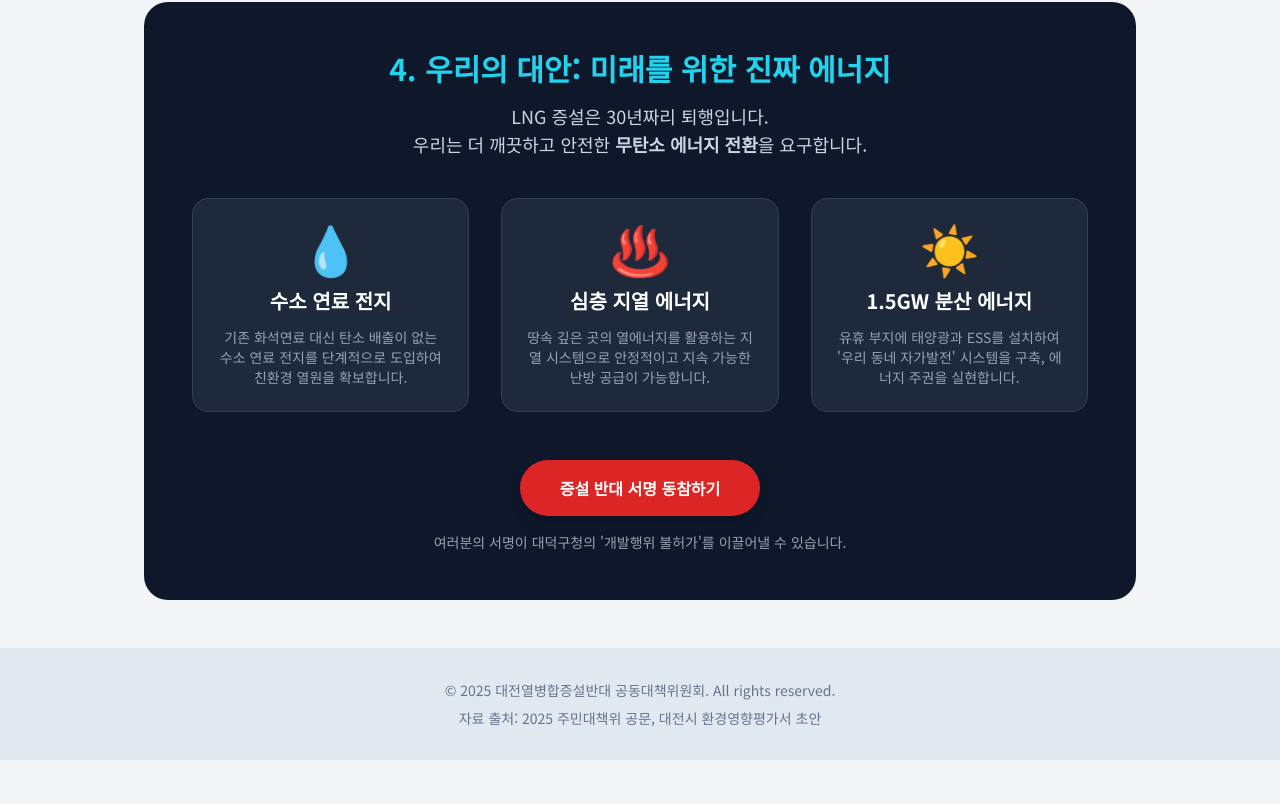
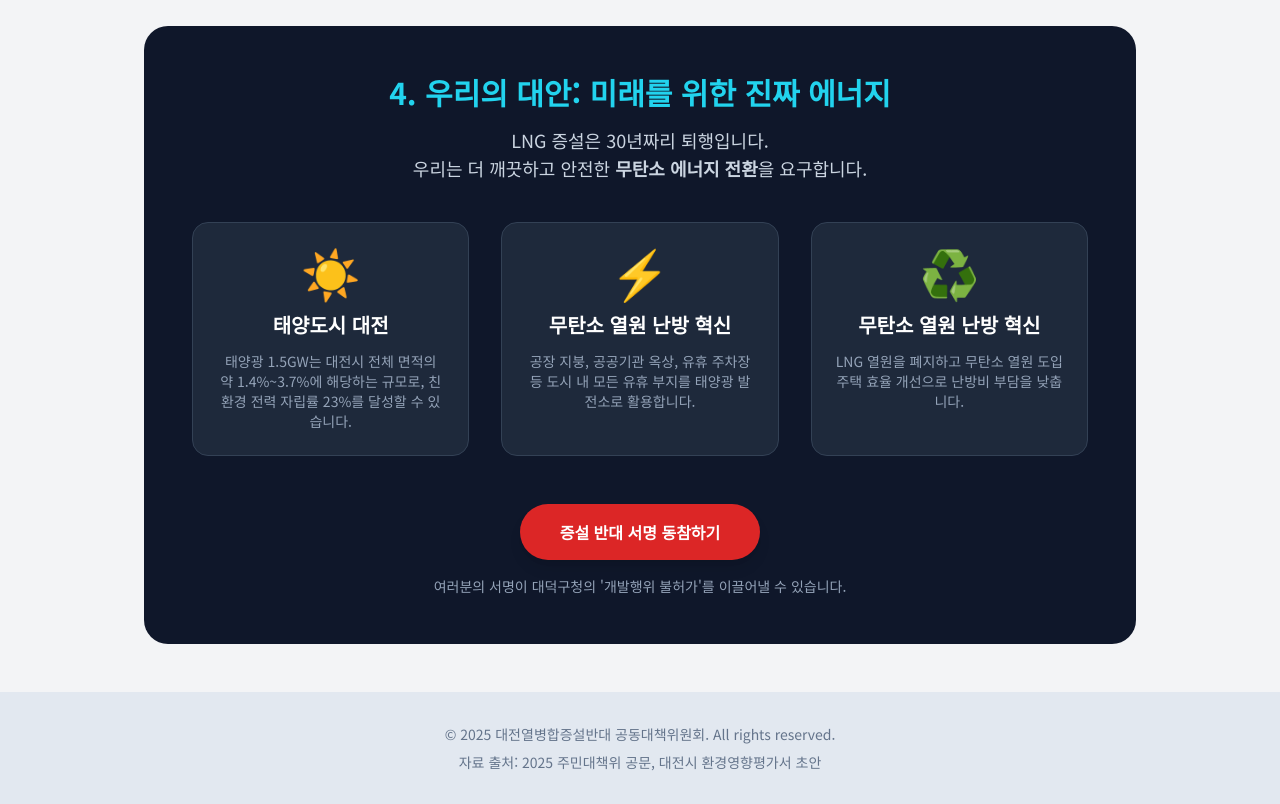
Before and after one commit to daejeonsdp-dotcom/nolngplant, a plain HTML site: page nolngplant.html in a window 1280 px wide. Shown: the part 2728-3532 px from the top of the page. Before the commit the page ends 3488 px from the top, so only its background shows below. Drawn offline with nearby package versions, Linux system fonts and the light colour scheme.

Commit message:
Update nolngplant.html

```diff
--- a/nolngplant.html
+++ b/nolngplant.html
@@ -1,32 +1,5 @@
-<!--
-    Source Material Analysis & Narrative Plan:
-    1.  Core Theme: "Fake Modernization" - The project claims to be for heating stability but is actually for electricity generation profit, coming at a massive environmental cost.
-    2.  Narrative Structure:
-        * Introduction: Hook the user with the stark contrast between the "Modernization" label and the "Expansion" reality.
-        * The Data Truth (Heat vs. Electricity): Visually prove the profit motive by showing Power increasing 4x while Heat decreases.
-        * The Environmental Cost: Visualize the 10x explosion in Greenhouse Gases and the 9x increase in Air Pollutants.
-        * Climate Impact: Show how this single plant eats up 35.1% of the city's entire carbon reduction budget.
-        * Procedural Failure: A vertical timeline showing the rushed administrative process and lack of resident consent.
-        * The Alternative: Present the "Future Policy 3 Alternatives" (Hydrogen, Geothermal, Distributed Energy) as the viable path forward.
-    3.  Chart Selection (NO SVG):
-        * Power vs. Heat: Grouped Bar Chart (Chart.js) - Comparison of two different metrics across two time states.
-        * GHG Explosion: Vertical Bar Chart (Chart.js) - Emphasizes the sheer scale of the 10x increase.
-        * Carbon Target Cannibalization: Doughnut Chart (Chart.js) - Effectively shows the "slice" of the carbon budget being consumed.
-    4.  Palette: "Vibrant & High Contrast" (Deep Navy #1e3a8a, Bright Cyan #06b6d4, Alert Red #ef4444, Pure White #ffffff).
-    5.  UPDATE: Added the external URL to the "Sign the Petition" button.
--->
-
-<!DOCTYPE html>
-<html lang="ko">
-<head>
-    <meta charset="UTF-8">
-    <meta name="viewport" content="width=device-width, initial-scale=1.0">
-    <title>대전 열병합발전소 증설: 팩트체크 인포그래픽</title>
-    <script src="https://cdn.tailwindcss.com"></script>
-    <script src="https://cdn.jsdelivr.net/npm/chart.js"></script>
-    <style>
-        @import url('https://fonts.googleapis.com/css2?family=Noto+Sans+KR:wght@300;400;700;900&display=swap');
-
+대전 열병합발전소 증설 팩트체크
+<!DOCTYPE html> <html lang="ko"> <head> <meta charset="UTF-8"> <meta name="viewport" content="width=device-width, initial-scale=1.0"> <title>대전 열병합발전소 증설: 팩트체크 인포그래픽</title> <script src="https://cdn.tailwindcss.com"></script> <script src="https://cdn.jsdelivr.net/npm/chart.js"></script> <style> @import url('https://fonts.googleapis.com/css2?family=Noto+Sans+KR:wght@300;400;700;900&display=swap');
    body {
         font-family: 'Noto Sans KR', sans-serif;
         background-color: #f3f4f6;
@@ -67,9 +40,9 @@
         box-shadow: 0 10px 15px -3px rgba(0, 0, 0, 0.1), 0 4px 6px -2px rgba(0, 0, 0, 0.05);
     }
 </style>
-</head>
-<body class="antialiased selection:bg-cyan-200 selection:text-cyan-900">
 
+
+</head> <body class="antialiased selection:bg-cyan-200 selection:text-cyan-900">
 <header class="bg-slate-900 text-white py-12 px-4 relative overflow-hidden">
     <div class="absolute top-0 left-0 w-full h-full opacity-10 pointer-events-none">
         <div class="w-full h-full" style="background-image: radial-gradient(#06b6d4 1px, transparent 1px); background-size: 20px 20px;"></div>
@@ -240,33 +213,31 @@
 
         <div class="grid grid-cols-1 md:grid-cols-3 gap-8">
             <div class="bg-slate-800 p-6 rounded-2xl border border-slate-700 hover:border-cyan-500 transition-colors">
-                    <div class="text-5xl mb-4 text-center">💧</div>
-                    <h3 class="text-xl font-bold text-white text-center mb-3">수소 연료 전지</h3>
+                <div class="text-5xl mb-4 text-center">☀️</div>
+                <h3 class="text-xl font-bold text-white text-center mb-3">태양도시 대전</h3>
                 <p class="text-slate-400 text-sm text-center">
-                        기존 화석연료 대신 탄소 배출이 없는 수소 연료 전지를 단계적으로 도입하여 친환경 열원을 확보합니다.
-                    </p>
+                    태양광 1.5GW는 대전시 전체 면적의 약 1.4%~3.7%에 해당하는 규모로, 친환경 전력 자립률 23%를 달성할 수 있습니다. </p>
             </div>
 
             <div class="bg-slate-800 p-6 rounded-2xl border border-slate-700 hover:border-cyan-500 transition-colors">
-                    <div class="text-5xl mb-4 text-center">♨️</div>
-                    <h3 class="text-xl font-bold text-white text-center mb-3">심층 지열 에너지</h3>
+                <div class="text-5xl mb-4 text-center">⚡</div>
+                <h3 class="text-xl font-bold text-white text-center mb-3">무탄소 열원 난방 혁신
+</h3>
                 <p class="text-slate-400 text-sm text-center">
-                        땅속 깊은 곳의 열에너지를 활용하는 지열 시스템으로 안정적이고 지속 가능한 난방 공급이 가능합니다.
-                    </p>
+                   공장 지붕, 공공기관 옥상, 유휴 주차장 등 도시 내 모든 유휴 부지를 태양광 발전소로 활용합니다. </p>
             </div>
 
             <div class="bg-slate-800 p-6 rounded-2xl border border-slate-700 hover:border-cyan-500 transition-colors">
-                    <div class="text-5xl mb-4 text-center">☀️</div>
-                    <h3 class="text-xl font-bold text-white text-center mb-3">1.5GW 분산 에너지</h3>
+                <div class="text-5xl mb-4 text-center">♻️</div>
+                <h3 class="text-xl font-bold text-white text-center mb-3">무탄소 열원 난방 혁신</h3>
                 <p class="text-slate-400 text-sm text-center">
-                        유휴 부지에 태양광과 ESS를 설치하여 '우리 동네 자가발전' 시스템을 구축, 에너지 주권을 실현합니다.
-                    </p>
+              LNG 열원을 폐지하고 무탄소 열원 도입 주택 효율 개선으로 난방비 부담을 낮춥니다.          </p>
             </div>
         </div>
 
         <div class="mt-12 text-center">
             <!-- "증설 반대 서명 동참하기" 버튼에 링크 추가 (요청하신 구글 폼 주소로 변경됨) -->
-                <a href="https://docs.google.com/forms/d/e/1FAIpQLSctSVIVZlIwRXDd46MuNCA3otG8g0qfnHa-YSQ7PS1zVRaIxg/viewform" target="_blank" rel="noopener noreferrer"
+            <a href="<https://docs.google.com/forms/d/e/1FAIpQLSctSVIVZlIwRXDd46MuNCA3otG8g0qfnHa-YSQ7PS1zVRaIxg/viewform>" target="_blank" rel="noopener noreferrer"
                class="inline-block bg-red-600 hover:bg-red-700 text-white font-bold py-4 px-10 rounded-full shadow-lg transform transition hover:scale-105">
                 증설 반대 서명 동참하기
             </a>
@@ -420,5 +391,6 @@
         }
     });
 </script>
-</body>
-</html>
+
+
+</body> </html>
```
Lines whose indentation alone changed are shown as unchanged.
